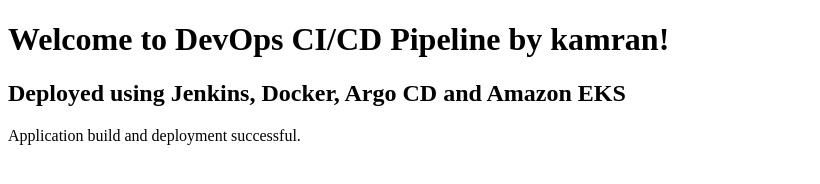
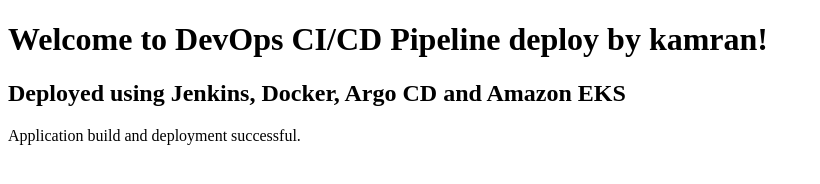
Before and after one commit to mohikamran9-ship-it/jenkins-argocd-eks-project, a plain HTML site: page index.html in a window 1280 px wide. Shown: the whole page, without its empty margins (0-820 px from the left). Drawn offline with Linux system fonts and the light colour scheme.

Commit message:
Update welcome message in index.html

```diff
--- a/index.html
+++ b/index.html
@@ -4,7 +4,7 @@
     <title>DevOps CI/CD Project</title>
 </head>
 <body>
-    <h1>Welcome to DevOps CI/CD Pipeline by kamran!</h1>
+    <h1>Welcome to DevOps CI/CD Pipeline deploy by kamran!</h1>
     <h2>Deployed using Jenkins, Docker, Argo CD and Amazon EKS</h2>
     <p>Application build and deployment successful.</p>
 </body>
```
